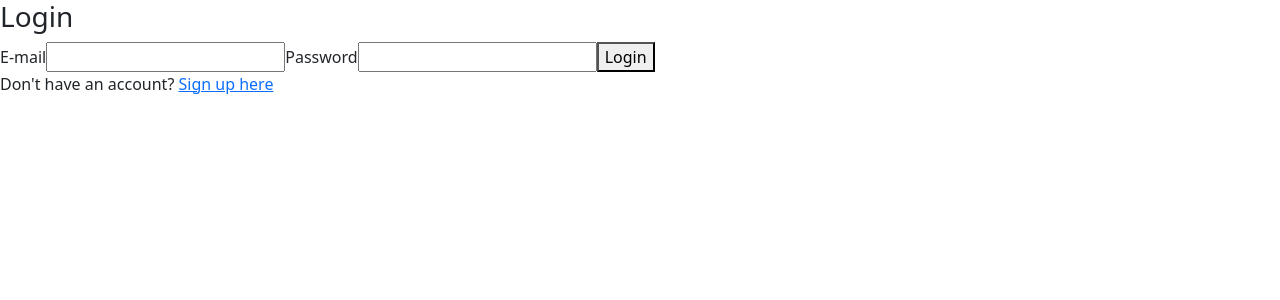
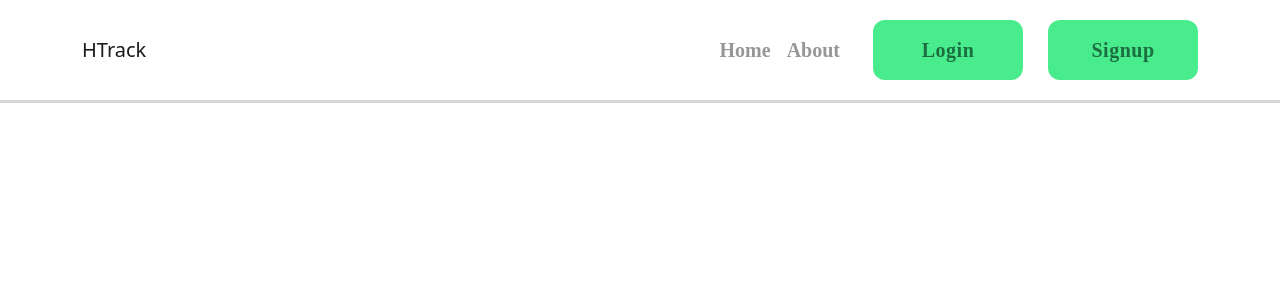
Before and after one commit to michelleli01/htrack, a React (Create React App) app in the folder client/: page /login in a window 1280 px wide. Shown: the top 300 px of the page. Built offline with nearby package versions, Linux system fonts and the light colour scheme.

Commit message:
navbar finished

```diff
--- a/client/src/App.js
+++ b/client/src/App.js
@@ -4,6 +4,7 @@ import Signup from "./components/User/Signup";
 import Login from "./components/User/Login";
 import HabitPage from "./components/Habit/HabitPage";
 import SecuredRoute from "./components/SecuredRoute";
+import NavBar from "./components/NavBar/NavBar";
 import React from "react";
 
 import "bootstrap/dist/css/bootstrap.min.css";
@@ -12,6 +13,7 @@ function App() {
     return (
         <div>
             <Router>
+                <NavBar />
                 <Switch>
                     <SecuredRoute exact path="/" component={Home} />
                     <SecuredRoute exact path="/habits" component={HabitPage} />
--- /dev/null
+++ b/client/src/components/NavBar/NavBar.css
@@ -0,0 +1,69 @@
+.nav-container{
+    display: flex;
+    align-items: center;
+    background-color: white;
+    box-shadow: 0px 3px #00000029;
+    min-height: 100px;
+    width: 100%;
+}
+
+.link{
+    position: relative;
+    align-self: center;
+    text-align: center;
+    font: normal normal bold 20px/24px Poppins;
+    white-space: nowrap;
+    letter-spacing: 0px;
+    text-decoration: none !important;
+    color: #1c6e40;
+    opacity: 0.75;
+}
+
+.link::before{
+    position: absolute;
+    width: 100%;
+    height: 4px;
+    bottom: 0;
+    left: 0;
+    visibility: hidden;
+    transform: scaleX(0);
+    transform-origin: bottom left;
+    transition: transform 0.3s ease-out 0s;
+}
+
+.button-link{
+    color: #1c6e40 !important;
+}
+
+.button{
+    align-self: center;
+    margin-left: 25px;
+    width: 150px;
+    height: 60px;
+    background: transparent linear-gradient(106deg, #49ec8d 0%, #49ec8d 100%) 0% 0% no-repeat padding-box;
+    border-radius: 12px;
+    border-width: 0;
+    text-align: center;
+    font: normal normal bold 20px/30px Poppins;
+    letter-spacing: 0.5px;
+    white-space: nowrap;
+    opacity: 1;
+}
+
+.button:hover{
+    background: transparent linear-gradient(106deg, #49ec8d 0%, #30c26d 100%) 0% 0% no-repeat padding-box;
+}
+
+@media screen and (max-width: 768px) {
+    .button{
+        margin: auto;
+        margin-bottom: 10px;
+        align-self: center;
+        justify-content: center;
+        width: 100px;
+        height: 50px;
+        align-items: center;
+    }
+}
+
+@import url("https://fonts.googleapis.com/css?family=Poppins:400,700");
--- /dev/null
+++ b/client/src/components/NavBar/NavBar.js
@@ -0,0 +1,32 @@
+import React from "react";
+import { Navbar, Container, Nav } from "react-bootstrap";
+
+import "./NavBar.css";
+
+export default function NavBar() {
+    return (
+        <Navbar
+            collapseOnSelect
+            fixed="top"
+            expand="md"
+            className="nav-container"
+        >
+            <Container>
+                <Navbar.Brand href="/">HTrack</Navbar.Brand>
+                <Navbar.Toggle aria-controls="response-navbar-nav" />
+                <Navbar.Collapse id="response-navbar-nav">
+                    <Nav className="mr-auto justify-content-end" style={{ width: "100%"}}>
+                        <Nav.Link className="link" href="/">Home</Nav.Link>
+                        <Nav.Link className="link" href="/about">About</Nav.Link>
+                        <button className="button">
+                            <Nav.Link className="button-link" href="/login">Login</Nav.Link>
+                        </button>
+                        <button className="button">
+                            <Nav.Link className="button-link" href="/signup">Signup</Nav.Link>
+                        </button>
+                    </Nav>
+                </Navbar.Collapse>
+            </Container>
+        </Navbar>
+    );
+}
--- a/package.json
+++ /dev/null
@@ -1,5 +0,0 @@
-{
-  "dependencies": {
-    "uuidv4": "^6.2.11"
-  }
-}
```
Also changed, not shown: 1 other file (tests, documents, lock files or other folders).
